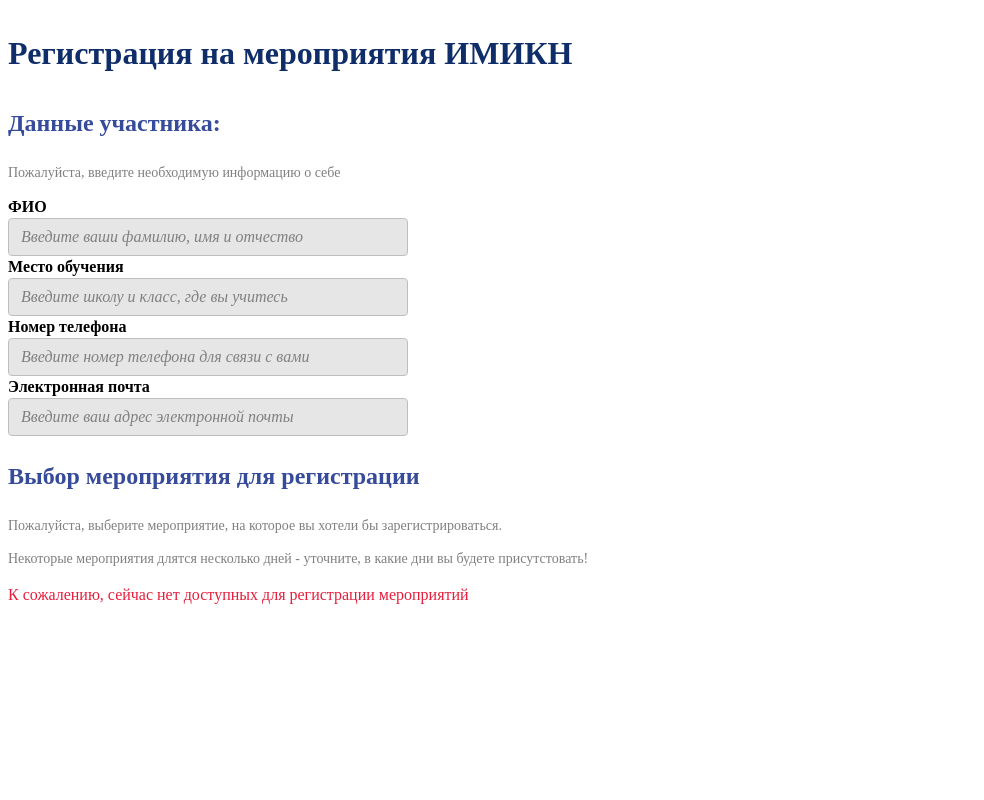
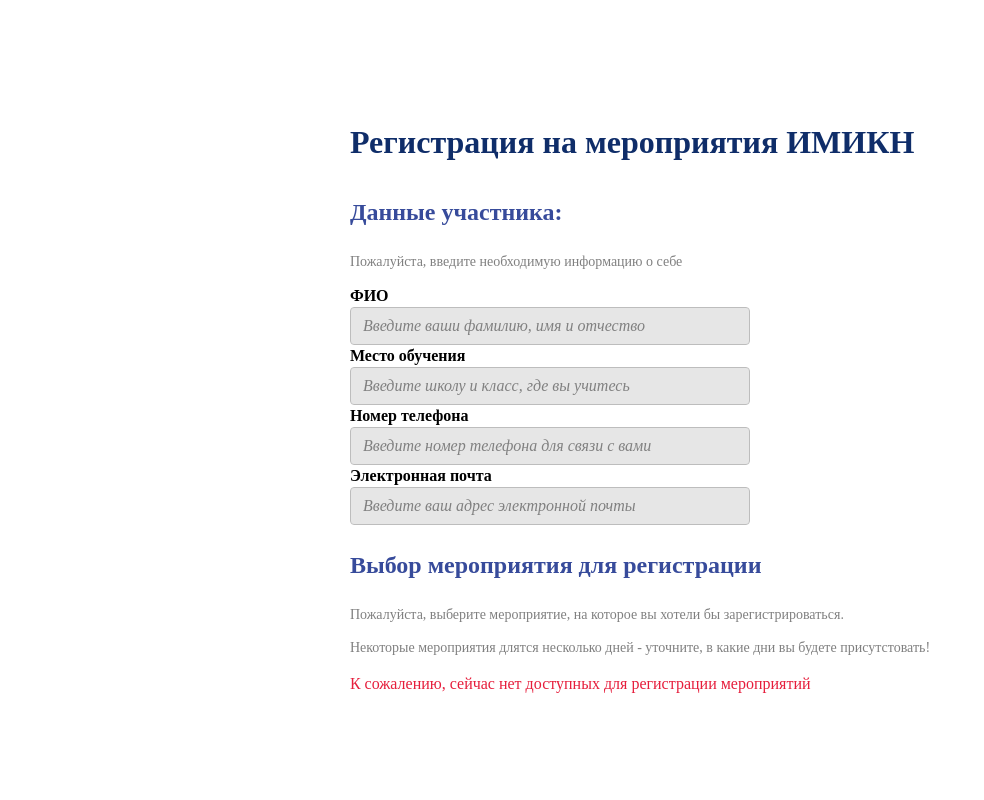
Before and after one commit to yualapshina/registration-system-coursework, a Django app: page /register/ in a window 1280 px wide. Shown: the whole page, without its empty margins (0-984 px from the left). Run offline with Django 4.2, Linux system fonts and the light colour scheme; data that the repository does not hold is empty; some web fonts are replaced.

Commit message:
#21 center alignment

```diff
--- a/regsys/static/regsys/style.css
+++ b/regsys/static/regsys/style.css
@@ -2,6 +2,22 @@
 *::before,
 *::after {
   box-sizing: border-box;
+}
+
+.parent {
+  width: 100%;
+  height: 100%;
+  position: fixed;
+  top: 0;
+  left: 0;
+  display: flex;
+  overflow: auto;
+}
+
+.block {
+  margin: auto;
+  display: block;
+  border: none;
 }
 
 /* Regular */
--- a/regsys/templates/regsys/completed.html
+++ b/regsys/templates/regsys/completed.html
@@ -9,6 +9,8 @@
 </head>
 
 <body>
+	<div class="parent">
+		<div class="block">
 	<p class="text-h1" style="color:#0F2D69">Регистрация завершена успешно</p>
 	<p class="text-h2" style="color: #374B9B">{{ guest.name }}, мы зарегистрировали вас! Вот ваше расписание:</p>
 	{% if regs %}
@@ -38,6 +40,7 @@
 	<form action="{% url 'register' %}" method="get">
 		<input type="submit" class="primary-button" value="Вернуться к началу">
 	</form>
+		</div>
 </body>
 
 </html>
--- a/regsys/templates/regsys/register.html
+++ b/regsys/templates/regsys/register.html
@@ -12,6 +12,8 @@
 <body>
 	<form action="{% url 'timetable' %}" method="post">
 		{% csrf_token %}
+		<div class="parent">
+			<div class="block">
 		<p class="text-h1" style="color:#0F2D69">Регистрация на мероприятия ИМИКН</p>
 		<p class="text-h2" style="color: #374B9B">Данные участника:</p>
 		<p class="text-caption" style="color:#808080">Пожалуйста, введите необходимую информацию о себе</p>
@@ -60,6 +62,8 @@
 		{% else %}
 		<p class="text-body-regular" style="color: #E61E3C;">К сожалению, сейчас нет доступных для регистрации	мероприятий</p>
 		{% endif %}
+	</div>
+</div>
 	</form>
 </body>
 
--- a/regsys/templates/regsys/timetable.html
+++ b/regsys/templates/regsys/timetable.html
@@ -13,6 +13,8 @@
 		{% csrf_token %}
 		<input type="text" id="guest_id" name="guest_id" value="{{ guest_id }}" hidden>
 		<input type="text" id="event_id" name="event_id" value="{{ event_id }}" hidden>
+		<div class="parent">
+			<div class="block">
 		<p class="text-h1" style="color:#0F2D69">Настройка расписания</p>
 		<p class="text-h2" style="color: #374B9B">Выберите, какие из следующих мероприятий вы хотели бы посетить.</p>
 		<p class="text-caption" style="color:#808080">Будьте внимательны! Некоторые мероприятия идут одновременно - выбрать можно только одно. А еще, некоторые из них повтряются в разное время.</p>
@@ -52,6 +54,7 @@
 		{% else %}
 		<p class="text-body-regular" style="color: #E61E3C;">Кажется, вы не выбрали ни одного дня для регистрации.</p>
 		{% endif %}
+			</div>
 	</form>
 </body>
 
```
